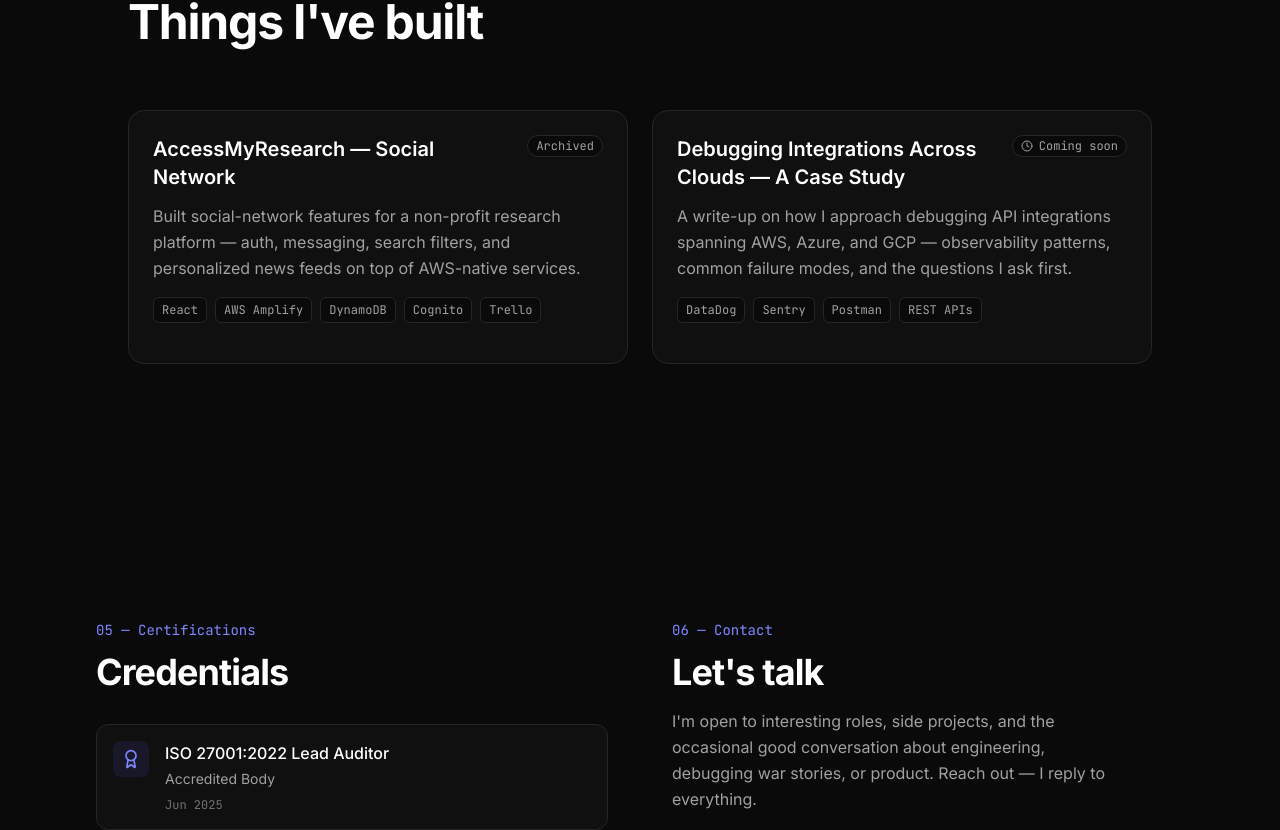
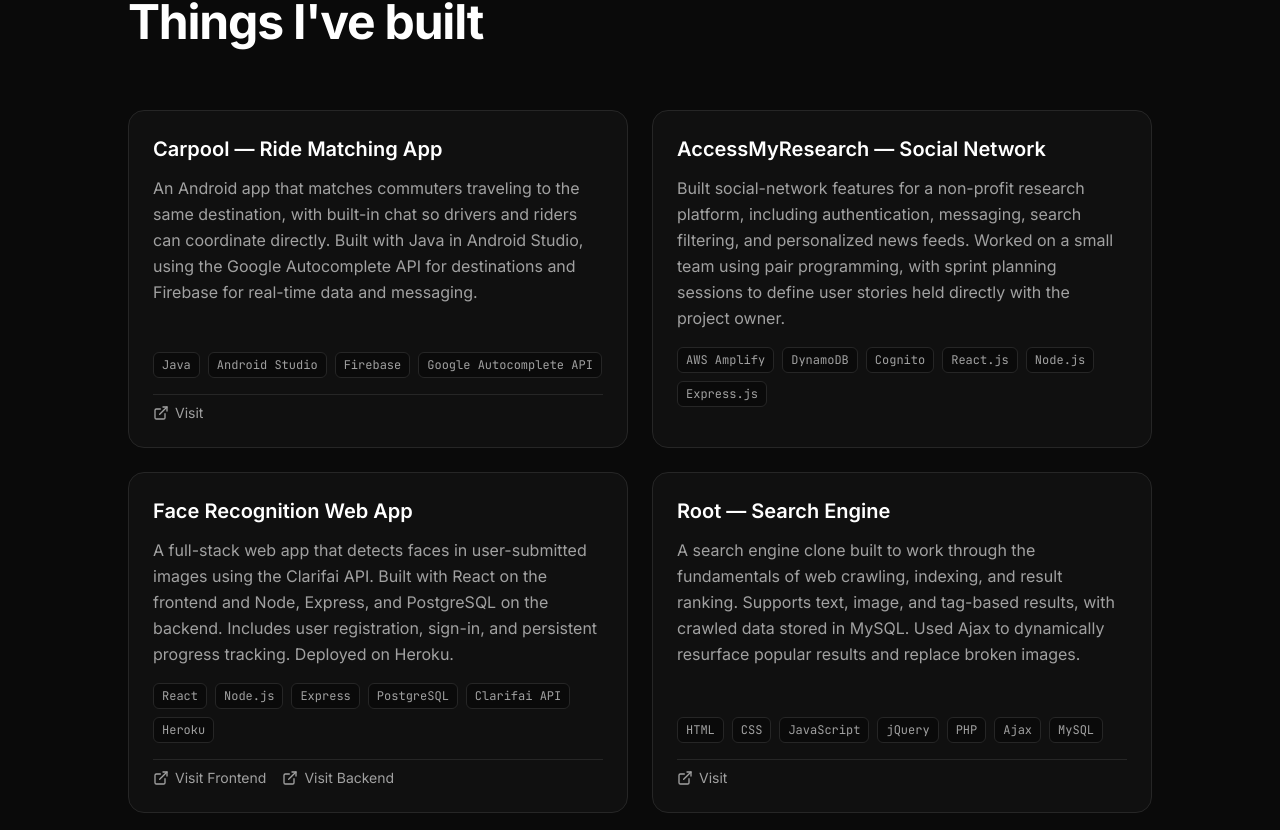
Before and after one commit to kvb160230/portfolio, a Next.js app: page / in a window 1280 px wide. Shown: the part 5196-6026 px from the top of the page. Built offline with nearby package versions, Linux system fonts and the light colour scheme.

Commit message:
update projects module

```diff
--- a/src/components/sections/Projects.tsx
+++ b/src/components/sections/Projects.tsx
@@ -1,12 +1,11 @@
 "use client";
 
 import { motion } from "framer-motion";
-import { ExternalLink, Code, Clock } from "lucide-react";
-import { projects } from "@/src/content/projects";
+import { ExternalLink, Clock } from "lucide-react";
+import { projects } from "../../content/projects";
 
 const statusLabels: Record<NonNullable<typeof projects[number]["status"]>, string> = {
   live: "Live",
-  archived: "Archived",
   "case-study": "Case study",
   "coming-soon": "Coming soon",
 };
@@ -15,82 +14,52 @@ export function Projects() {
   return (
     <section id="projects" className="relative py-24 md:py-32 px-6 md:px-12 lg:px-24">
       <div className="max-w-5xl mx-auto">
-        <motion.div
-          initial={{ opacity: 0, y: 20 }}
-          whileInView={{ opacity: 1, y: 0 }}
-          viewport={{ once: true, margin: "-100px" }}
-          transition={{ duration: 0.6 }}
-          className="mb-16"
-        >
+        <motion.div initial={{ opacity: 0, y: 20 }} whileInView={{ opacity: 1, y: 0 }} viewport={{ once: true, margin: "-100px" }} transition={{ duration: 0.6 }} className="mb-16">
           <p className="font-mono text-sm text-indigo-400 mb-3">04 — Projects</p>
-          <h2 className="text-4xl md:text-5xl font-bold text-white tracking-tight">
-            Things I&apos;ve built
-          </h2>
+          <h2 className="text-4xl md:text-5xl font-bold text-white tracking-tight">Things I&apos;ve built</h2>
         </motion.div>
 
         <div className="grid grid-cols-1 md:grid-cols-2 gap-6">
           {projects.map((project, idx) => (
-            <motion.div
-              key={project.title}
-              initial={{ opacity: 0, y: 20 }}
-              whileInView={{ opacity: 1, y: 0 }}
-              viewport={{ once: true, margin: "-50px" }}
-              transition={{ duration: 0.5, delay: idx * 0.08 }}
-              className="group relative p-6 rounded-2xl bg-neutral-900/50 border border-neutral-800 hover:border-neutral-700 hover:bg-neutral-900 transition-all flex flex-col"
-            >
+            <motion.div key={project.title} initial={{ opacity: 0, y: 20 }} whileInView={{ opacity: 1, y: 0 }} viewport={{ once: true, margin: "-50px" }} transition={{ duration: 0.5, delay: idx * 0.08 }} className="group relative p-6 rounded-2xl bg-neutral-900/50 border border-neutral-800 hover:border-neutral-700 hover:bg-neutral-900 transition-all flex flex-col">
               <div className="flex items-start justify-between gap-3 mb-3">
-                <h3 className="text-xl font-semibold text-white group-hover:text-indigo-300 transition-colors">
-                  {project.title}
-                </h3>
+                <h3 className="text-xl font-semibold text-white group-hover:text-indigo-300 transition-colors">{project.title}</h3>
                 {project.status && (
                   <span className="text-xs font-mono px-2 py-0.5 rounded-full bg-neutral-950 text-neutral-400 border border-neutral-800 whitespace-nowrap flex items-center gap-1.5">
-                    {project.status === "coming-soon" && (
-                      <Clock className="w-3 h-3" />
-                    )}
+                    {project.status === "coming-soon" && <Clock className="w-3 h-3" />}
                     {statusLabels[project.status]}
                   </span>
                 )}
               </div>
 
-              <p className="text-neutral-400 mb-4 leading-relaxed grow">
-                {project.description}
-              </p>
+              <p className="text-neutral-400 mb-4 leading-relaxed flex-grow">{project.description}</p>
 
               <div className="flex flex-wrap gap-2 mb-4">
                 {project.tech.map((t) => (
-                  <span
-                    key={t}
-                    className="text-xs font-mono px-2 py-1 rounded-md bg-neutral-950 text-neutral-400 border border-neutral-800"
-                  >
-                    {t}
-                  </span>
+                  <span key={t} className="text-xs font-mono px-2 py-1 rounded-md bg-neutral-950 text-neutral-400 border border-neutral-800">{t}</span>
                 ))}
               </div>
 
               {(project.link || project.github) && (
-                <div className="flex gap-4 pt-2 border-t border-neutral-800">
+                <div className="flex flex-wrap gap-4 pt-2 border-t border-neutral-800">
                   {project.link && (
-                    <a
-                      href={project.link}
-                      target="_blank"
-                      rel="noopener noreferrer"
-                      className="inline-flex items-center gap-1.5 text-sm text-neutral-400 hover:text-indigo-300 transition-colors"
-                    >
+                    <a href={project.link} target="_blank" rel="noopener noreferrer" className="inline-flex items-center gap-1.5 text-sm text-neutral-400 hover:text-indigo-300 transition-colors">
                       <ExternalLink className="w-4 h-4" />
                       Visit
                     </a>
                   )}
-                  {project.github && (
-                    <a
-                      href={project.github}
-                      target="_blank"
-                      rel="noopener noreferrer"
-                      className="inline-flex items-center gap-1.5 text-sm text-neutral-400 hover:text-indigo-300 transition-colors"
-                    >
-                      <Code className="w-4 h-4" />
-                      Code
+                  {project.github && typeof project.github === "string" && (
+                    <a href={project.github} target="_blank" rel="noopener noreferrer" className="inline-flex items-center gap-1.5 text-sm text-neutral-400 hover:text-indigo-300 transition-colors">
+                      <ExternalLink className="w-4 h-4" />
+                      Visit
                     </a>
                   )}
+                  {project.github && Array.isArray(project.github) && project.github.map((repo) => (
+                    <a key={repo.url} href={repo.url} target="_blank" rel="noopener noreferrer" className="inline-flex items-center gap-1.5 text-sm text-neutral-400 hover:text-indigo-300 transition-colors">
+                      <ExternalLink className="w-4 h-4" />
+                      Visit {repo.label}
+                    </a>
+                  ))}
                 </div>
               )}
             </motion.div>
--- a/src/content/projects.ts
+++ b/src/content/projects.ts
@@ -1,26 +1,47 @@
+export type GithubLink = {
+  label: string;
+  url: string;
+};
+
 export type Project = {
   title: string;
   description: string;
   longDescription?: string;
   tech: string[];
   link?: string;
-  github?: string;
-  status?: "live" | "archived" | "case-study" | "coming-soon";
+  github?: string | GithubLink[];
+  status?: "live" | "case-study" | "coming-soon";
 };
 
 export const projects: Project[] = [
   {
+    title: "Carpool — Ride Matching App",
+    description:
+      "An Android app that matches commuters traveling to the same destination, with built-in chat so drivers and riders can coordinate directly. Built with Java in Android Studio, using the Google Autocomplete API for destinations and Firebase for real-time data and messaging.",
+    tech: ["Java", "Android Studio", "Firebase", "Google Autocomplete API"],
+    link: "https://devpost.com/software/carpool-xqgapf",
+  },
+  {
     title: "AccessMyResearch — Social Network",
     description:
-      "Built social-network features for a non-profit research platform — auth, messaging, search filters, and personalized news feeds on top of AWS-native services.",
-    tech: ["React", "AWS Amplify", "DynamoDB", "Cognito", "Trello"],
-    status: "archived",
+      "Built social-network features for a non-profit research platform, including authentication, messaging, search filtering, and personalized news feeds. Worked on a small team using pair programming, with sprint planning sessions to define user stories held directly with the project owner.",
+    tech: ["AWS Amplify", "DynamoDB", "Cognito", "React.js", "Node.js", "Express.js"],
   },
   {
-    title: "Debugging Integrations Across Clouds — A Case Study",
+    title: "Face Recognition Web App",
     description:
-      "A write-up on how I approach debugging API integrations spanning AWS, Azure, and GCP — observability patterns, common failure modes, and the questions I ask first.",
-    tech: ["DataDog", "Sentry", "Postman", "REST APIs"],
-    status: "coming-soon",
+      "A full-stack web app that detects faces in user-submitted images using the Clarifai API. Built with React on the frontend and Node, Express, and PostgreSQL on the backend. Includes user registration, sign-in, and persistent progress tracking. Deployed on Heroku.",
+    tech: ["React", "Node.js", "Express", "PostgreSQL", "Clarifai API", "Heroku"],
+    github: [
+      { label: "Frontend", url: "https://github.com/kvb160230/smartbrain-frontend" },
+      { label: "Backend", url: "https://github.com/kvb160230/smartbrain-api" },
+    ],
+  },
+  {
+    title: "Root — Search Engine",
+    description:
+      "A search engine clone built to work through the fundamentals of web crawling, indexing, and result ranking. Supports text, image, and tag-based results, with crawled data stored in MySQL. Used Ajax to dynamically resurface popular results and replace broken images.",
+    tech: ["HTML", "CSS", "JavaScript", "jQuery", "PHP", "Ajax", "MySQL"],
+    github: "https://github.com/kvb160230/rootsearchengine",
   },
 ];
```
